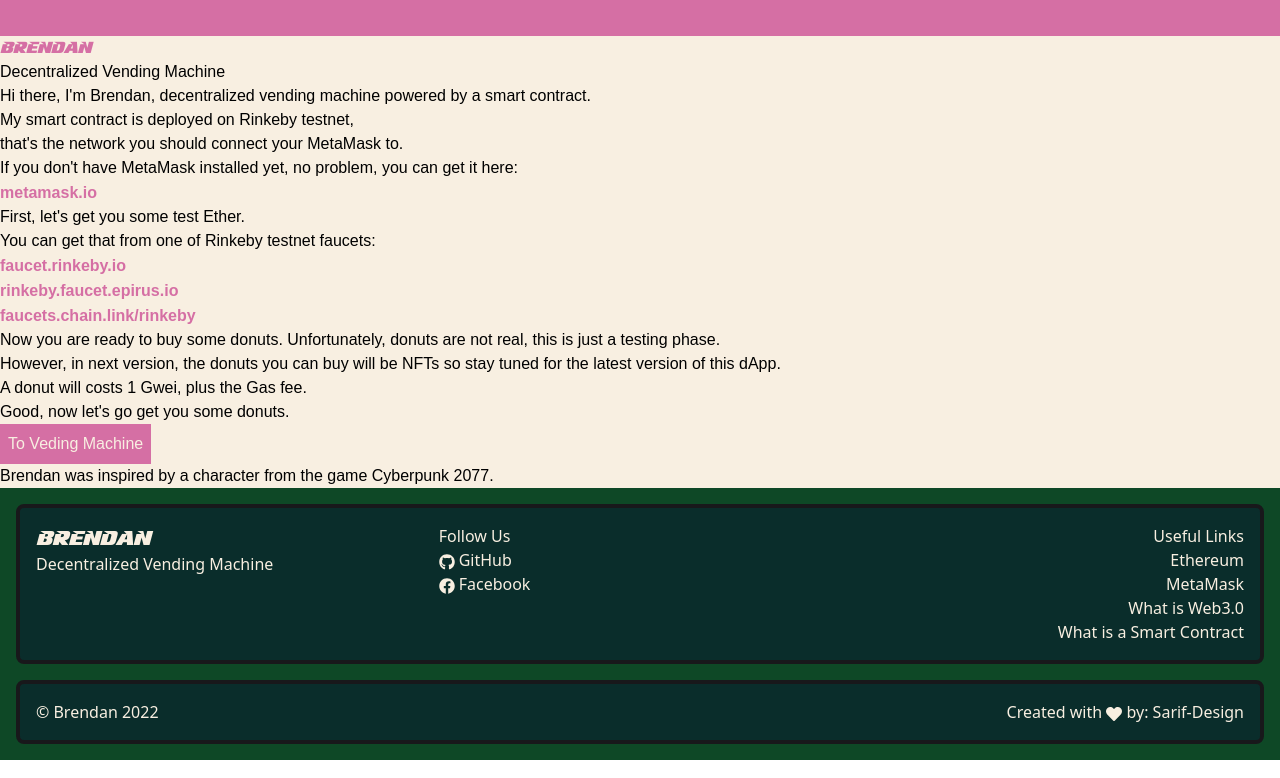
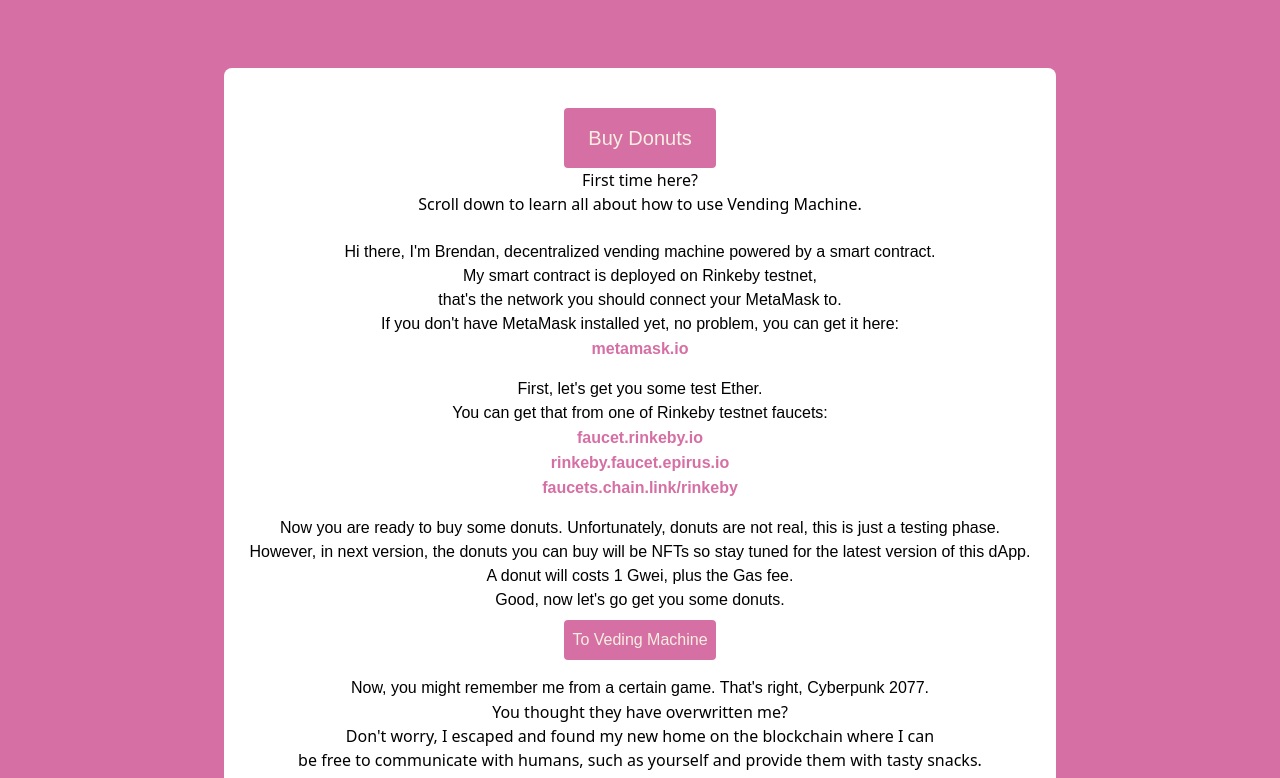
Before and after one commit to SJuras/Web3-Vending-Machine, a Next.js app in the folder vending-machine/: page / in a window 1280 px wide. Shown: the part 456-1234 px from the top of the page. Built offline with nearby package versions, Linux system fonts and the light colour scheme.

Commit message:
v1.2.5 intro text done.

```diff
--- a/vending-machine/pages/index.js
+++ b/vending-machine/pages/index.js
@@ -66,8 +66,19 @@
         </div>
       </div>
 
-      <h2 className="font-Infinite text-brendanPink">BRENDAN</h2>
-      <h1 className="font-Ubuntu">Decentralized Vending Machine</h1>
+      <div className="w-full p-4 bg-brendanPink">
+
+        <div className="w-full md:w-2/3 bg-white text-center mx-auto rounded-lg p-4 m-4">
+          <div className="py-6">
+            <Link href="/vending-machine">
+              <button className="font-Ubuntu text-xl bg-brendanPink px-6 py-4 text-brendanWhite rounded">Buy Donuts</button>
+            </Link>
+            <p>
+              First time here? <br />
+              Scroll down to learn all about how to use Vending Machine.
+            </p>
+          </div>
+
           <p className="font-Ubuntu">
             Hi there, I'm Brendan, decentralized vending machine powered by a smart contract.
           </p>
@@ -79,11 +90,11 @@
             If you don't have MetaMask installed yet, no problem, you can get it here:
           </p>
           <a href="https://metamask.io/" className="font-Ubuntu text-brendanPink font-bold">metamask.io</a>
-      <p className="font-Ubuntu">
+          <p className="font-Ubuntu mt-4">
             First, let's get you some test Ether. <br />
             You can get that from one of Rinkeby testnet faucets:
           </p>
-      <ul>
+          <ul className="mb-4">
             <li><a href="https://faucet.rinkeby.io/" className="font-Ubuntu text-brendanPink font-bold">faucet.rinkeby.io</a></li>
             <li><a href="https://rinkeby.faucet.epirus.io/" className="font-Ubuntu text-brendanPink font-bold">rinkeby.faucet.epirus.io</a></li>
             <li><a href="https://faucets.chain.link/rinkeby" className="font-Ubuntu text-brendanPink font-bold">faucets.chain.link/rinkeby</a></li>
@@ -95,16 +106,22 @@
           <p className="font-Ubuntu">
             A donut will costs 1 Gwei, plus the Gas fee.
           </p>
-      <p className="font-Ubuntu">
+          <p className="font-Ubuntu mb-2">
             Good, now let's go get you some donuts.
           </p>
           <Link href="/vending-machine">
-        <button className="font-Ubuntu bg-brendanPink p-2 text-brendanWhite">To Veding Machine</button>
+            <button className="font-Ubuntu bg-brendanPink p-2 text-brendanWhite rounded mb-4">To Veding Machine</button>
           </Link>
           <p className="font-Ubuntu">
-        Brendan was inspired by a character from the game Cyberpunk 2077.
+            Now, you might remember me from a certain game. That's right, Cyberpunk 2077.
           </p>
-
+          <p>
+            You thought they have overwritten me? <br />
+            Don't worry, I escaped and found my new home on the blockchain where I can <br />
+            be free to communicate with humans, such as yourself and provide them with tasty snacks.
+          </p>
+        </div>
+      </div>
 
       <Footer />
     </div>
```
Lines whose indentation alone changed are shown as unchanged.
